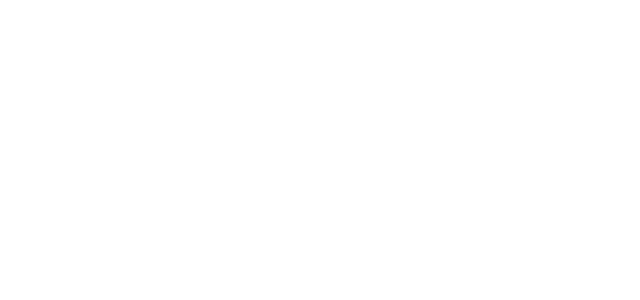
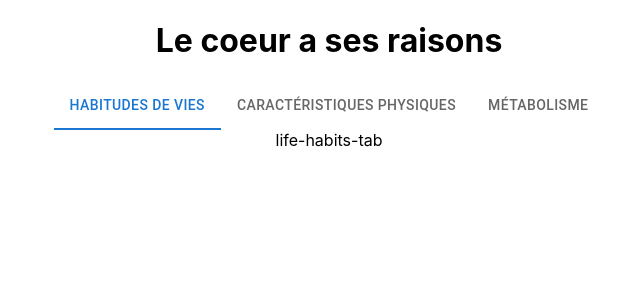
Before and after one commit to rachadchazbek/INF8808_Projet, a React (Create React App) app in the folder code/: page /metabolisme in a window 1280 px wide. Shown: the top 300 px of the page, without its empty margins (311-951 px from the left). Built offline with nearby package versions, Linux system fonts and the light colour scheme.

Commit message:
Added Tabs

```diff
--- a/code/package.json
+++ b/code/package.json
@@ -3,11 +3,15 @@
   "version": "0.1.0",
   "private": true,
   "dependencies": {
+    "@emotion/react": "^11.10.6",
+    "@emotion/styled": "^11.10.6",
+    "@mui/material": "^5.11.14",
     "@testing-library/jest-dom": "^5.16.5",
     "@testing-library/react": "^13.4.0",
     "@testing-library/user-event": "^13.5.0",
     "react": "^18.2.0",
     "react-dom": "^18.2.0",
+    "react-router-dom": "^6.9.0",
     "react-scripts": "5.0.1",
     "web-vitals": "^2.1.4"
   },
--- a/code/src/App.css
+++ b/code/src/App.css
@@ -24,6 +24,10 @@
   color: white;
 }
 
+.App-body {
+  background-color: red;
+}
+
 .App-link {
   color: #61dafb;
 }
--- a/code/src/App.js
+++ b/code/src/App.js
@@ -1,8 +1,19 @@
 import './App.css';
+import CenteredTabs from './pages/main';
 
-function App() {
+
+function App(routes) {
   return (
     <div className="App">
+      <h1>Le coeur a ses raisons</h1>
+      {/* <Router>
+        <Route exact path="/" component={LifeHabitsPage} />
+        <Route path="/physique" component={PhysicalHabitsPage} />
+        <Route path="/metabolisme" component={MetabolismePage} />
+      </Router> */}
+      <CenteredTabs>
+
+      </CenteredTabs>
 
     </div>
   );
--- /dev/null
+++ b/code/src/pages/LifeHabits/life-habits-tab.js
@@ -0,0 +1,9 @@
+import React from 'react'
+
+const LifeHabitsPage = () => {
+  return (
+    <div>life-habits-tab</div>
+  )
+}
+
+export default LifeHabitsPage
--- /dev/null
+++ b/code/src/pages/Metabolism/metabolism-tab.js
@@ -0,0 +1,9 @@
+import React from 'react'
+
+const MetabolismPage = () => {
+  return (
+    <div>metabolism-tab</div>
+  )
+}
+
+export default MetabolismPage
--- /dev/null
+++ b/code/src/pages/PhysicalHabits/physical-habits-tab.js
@@ -0,0 +1,9 @@
+import React from 'react'
+
+const PhysicalHabitsPage = () => {
+  return (
+    <div>physical-habits-tab</div>
+  )
+}
+
+export default PhysicalHabitsPage
--- /dev/null
+++ b/code/src/pages/main.js
@@ -0,0 +1,52 @@
+import * as React from 'react';
+import { useEffect } from 'react';
+import Box from '@mui/material/Box';
+import Tabs from '@mui/material/Tabs';
+import Tab from '@mui/material/Tab';
+import LifeHabitsPage from './LifeHabits/life-habits-tab';
+import PhysicalHabitsPage from './PhysicalHabits/physical-habits-tab';
+import MetabolismPage from './Metabolism/metabolism-tab';
+
+export default function CenteredTabs() {
+  const [value, setValue] = React.useState(1);
+
+  const handleChange = (_event, newValue) => {
+    setValue(newValue);
+    window.history.pushState(newValue, null);
+  };
+
+  useEffect(() => {
+    const valueFromUrl = window.history.state;
+    if (valueFromUrl) {
+      setValue(valueFromUrl);
+    } else {
+      setValue(1);
+    }
+    }, [])
+
+  const itemsTab = [
+    { label: 'Habitudes de vies', value: 1},
+    { label: 'Caractéristiques physiques', value: 2 },
+    { label: 'Métabolisme', value: 3 },
+  ];
+
+  const itemsContent = [
+    {value : 1, component: <LifeHabitsPage /> },
+    {value : 2, component: <PhysicalHabitsPage /> },
+    {value : 3, component: <MetabolismPage /> },
+  ]
+
+  return (
+    <Box sx={{ width: '100%', bgcolor: 'background.paper' }}>
+      <Tabs value={value} onChange={handleChange} centered>
+        {itemsTab.map((item) => (
+            <Tab label={item.label} value={item.value} key={item.value} ></Tab>
+        ))}
+      </Tabs>
+
+      {itemsContent.map((item) => (
+        value === item.value && item.component
+      ))}
+    </Box>
+  );
+}
```
Also changed, not shown: code/src/index.js (line endings or trailing spaces), code/src/pages/LifeHabits/piechart.png (added), 1 other file (tests, documents, lock files or other folders).
